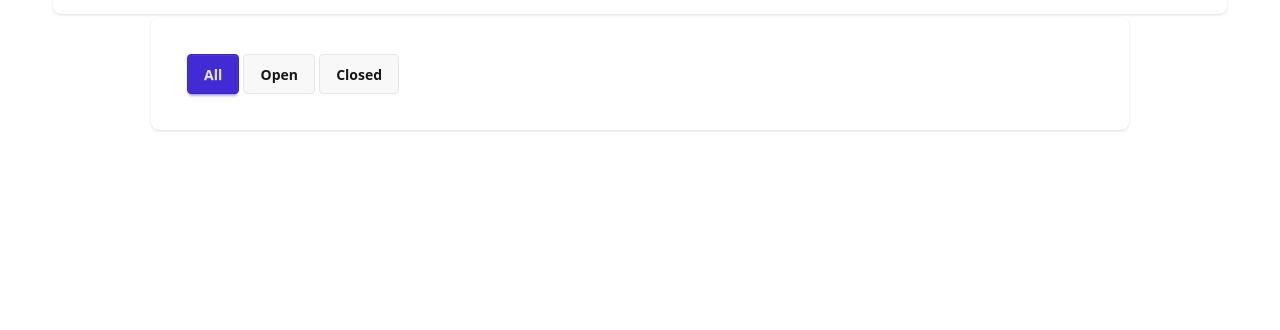
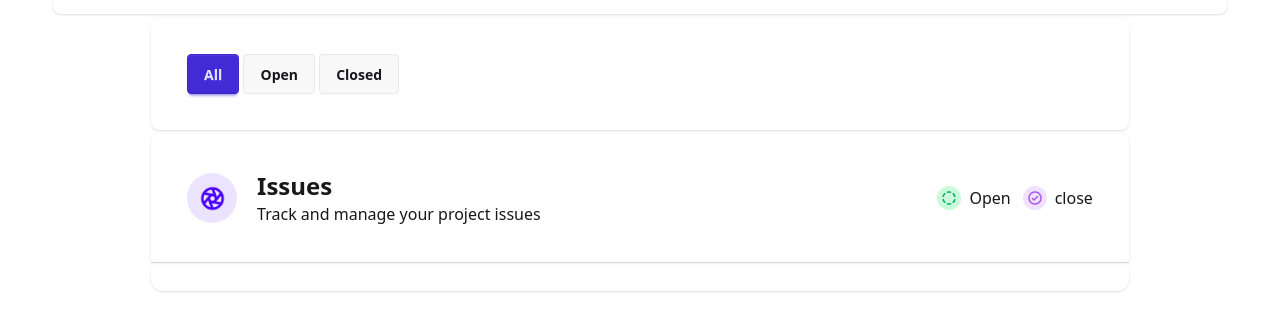
Before and after one commit to Sabbir832Hossain/Assignment_05_PH_github, a plain HTML site: page dashboard.html in a window 1280 px wide. Shown: the part 78-408 px from the top of the page. Drawn offline with nearby package versions, Linux system fonts and the light colour scheme.

Commit message:
Issues section

```diff
--- a/dashboard.html
+++ b/dashboard.html
@@ -44,6 +44,52 @@
     </div>
   </section>
 
+  <section class="w-11/12 md:w-10/12 mx-auto my-1">
+    <div class="bg-base-100 shadow-sm w-11/12 mx-auto flex justify-between items-center p-9 rounded-lg rounded-b-none">
+      <div class="">
+
+        <div class="md:flex md:items-center gap-5">
+          <div class="bg-[#ECE4FF] w-[50px] h-[50px] flex justify-center items-center p-3 rounded-full">
+            <img class="w-[27px] h-[27px] object-cover" src="./assets/Aperture.png" alt="">
+          </div>
+          <div>
+            <h3 class="font-bold text-2xl"><span id="total-issue"></span> Issues</h3>
+            <p>Track and manage your project issues</p>
+          </div>
+        </div>
+
+      </div>
+      <div class="flex flex-col sm:flex-row justify-between items-center gap-3 ">
+        <div class="flex items-center justify-center gap-2">
+          <img src="./assets/Open-Status.png" alt="">
+          <p>Open</p>
+        </div>
+        <div class="flex items-center justify-center gap-2">
+          <img src="./assets/Closed- Status .png" alt="">
+          <p>close</p>
+        </div>
+
+      </div>
+    </div>
+    <hr class="text-neutral-300 w-11/12 mx-auto">
+  </section>
+
+  <!--  -->
+  <section class="w-11/12 md:w-10/12 mx-auto my-0 ">
+    <div class="bg-base-100 shadow-sm w-11/12 mx-auto rounded-b-xl">
+      <div id="card-container" class="grid grid-cols-1 sm:grid-cols-4 p-3 gap-3">
+
+      </div>
+      <div id="loadingSnipper" class="hidden flex justify-center items-center">
+        <span class="loading loading-bars loading-xl"></span>
+      </div>
+      <div id="noIssue" class="flex justify-center items-center">
+
+      </div>
+    </div>
+  </section>
+
+
 
 
 </body>
```
